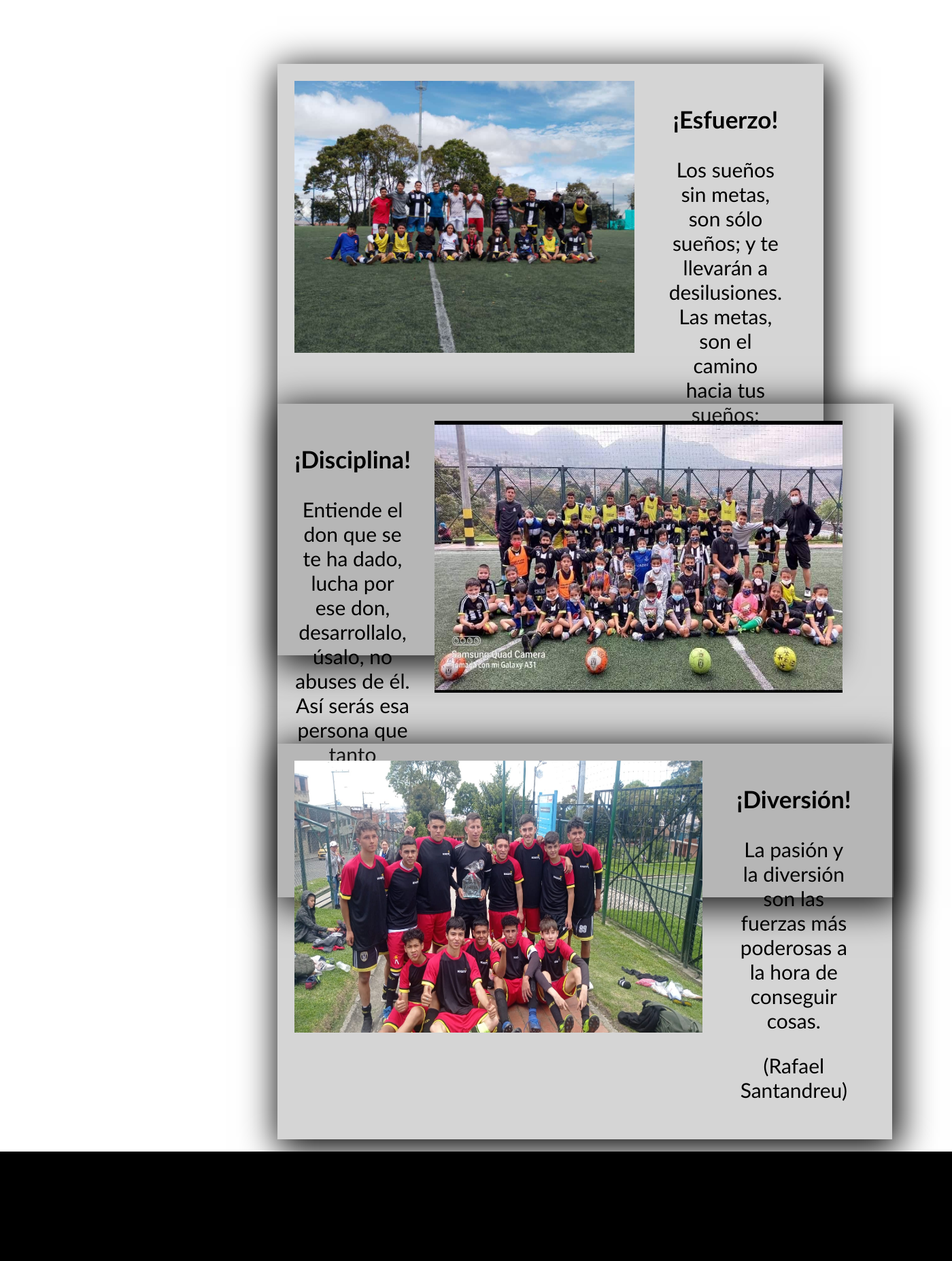
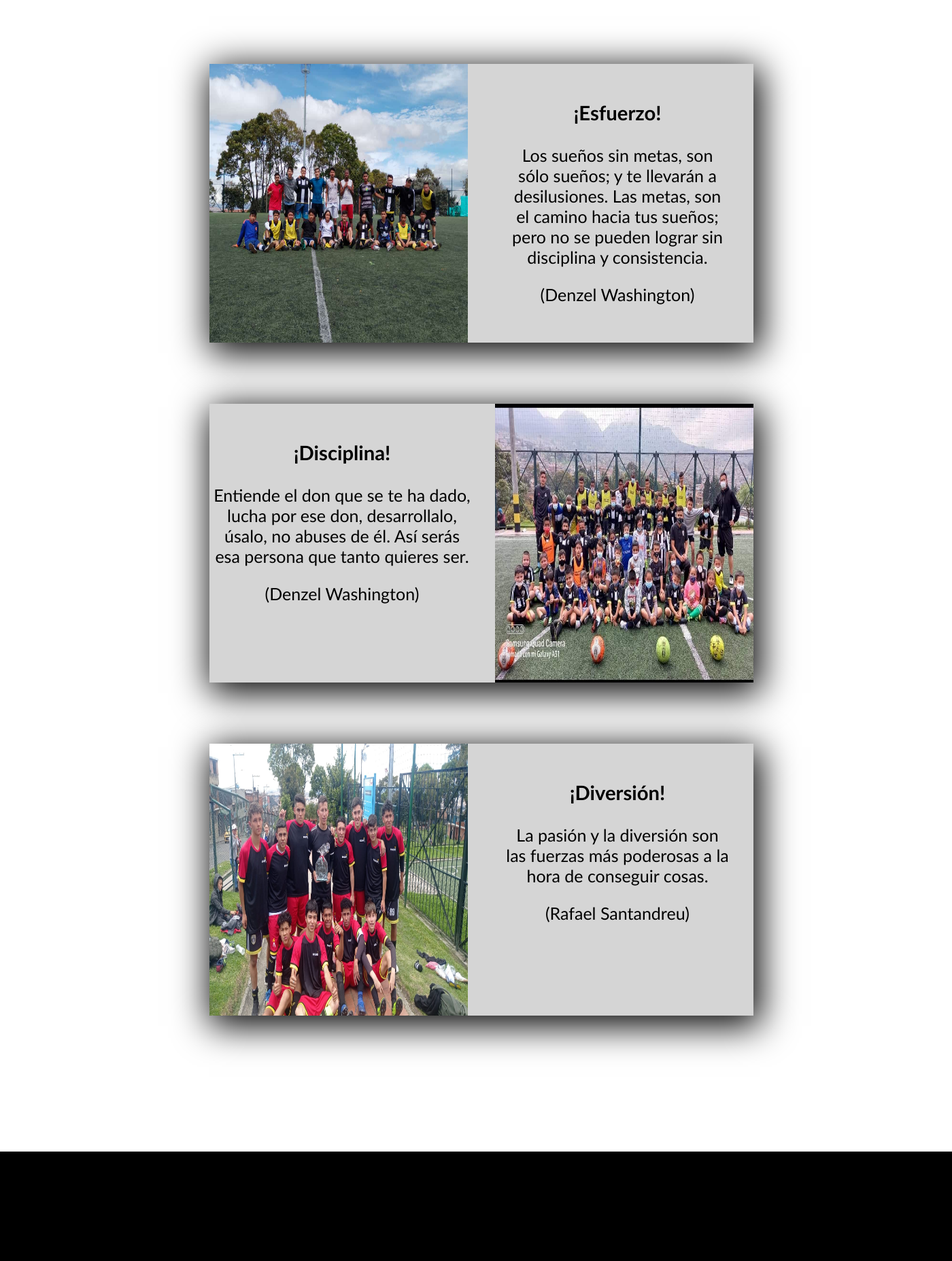
Before and after one commit to JeissonAF/ECLUB, a PHP site: page /HTML/jugadores.html in a window 1400 px wide; the page is wider, and only the part inside the window is pictured. Shown: the part 114-1969 px from the top of that part at 68% size. Run offline with PHP 8.4, Linux system fonts and the light colour scheme.

Commit message:
mejoras jugador

```diff
--- a/CSS/estiloreg.css
+++ b/CSS/estiloreg.css
@@ -167,3 +167,5 @@ nav a:hover{
     .hide-mobile{
       display: none !important;
     }
+
+  }
--- a/CSS/jugadores.css
+++ b/CSS/jugadores.css
@@ -1,3 +1,4 @@
+
 header{
     display: flex;
     justify-content: space-between;
@@ -59,14 +60,10 @@ a{
 
 .contenedor{
     display: flex;
-    margin-top: 200px;
-
+    z-index: 2;
     background-color: rgba(85, 85, 85, 0.247);
-    padding: 25px;
     position: absolute;
-    font-size: 20px;
-    margin-left: 400px;
-    margin-right: 400px;
+    margin: 200px 400px 0px 400px;
     box-shadow: 5px 10px 50px 5px #000;
 }
 
@@ -87,22 +84,17 @@ a{
 
  .contenedor2{
     display: flex;
-    margin-top: 700px;
-
     background-color: rgba(85, 85, 85, 0.247);
-    padding: 25px;
+    /* padding: 25px; */
     position: absolute;
     font-size: 20px;
-    margin-left: 400px;
-    margin-right: 400px;
+    margin: 700px 400px 0px 400px;
     box-shadow: 5px 10px 50px 5px #000;
 }
 
 .cuadro2{
     width: 600px;
     height: 400px;
-    margin-right: 50px;
-
 }
 
 .text2{
@@ -115,15 +107,10 @@ a{
 
  .contenedor3{
     display: flex;
-    margin-top: 1200px;
-
     background-color: rgba(85, 85, 85, 0.247);
-    padding: 25px;
     position: absolute;
     font-size: 20px;
-    margin-left: 400px;
-    margin-right: 400px;
-    margin-bottom: 20px;
+    margin: 1200px 400px 20px 400px;
     box-shadow: 5px 10px 50px 5px #000;
 }
 
@@ -155,18 +142,175 @@ footer{
 }
 
 
-@media screen and (max-width: 991px) {
-    .hide, .hide-tablet {
-        display: none !important;
+@media screen and (max-width: 1670px) {
+    header{
+        display: flex;
+        font-weight: 10em;
+    }
+    .contenedor{
+        display: flex;
+        width: 1000px;
+        margin-left: 350px;
+
+    }
+
+    .cuadro{
+        width: 500px;
+        height: 450px;
+        position: relative;
+    }
+
+    .contenedor2{
+        display: flex;
+        width: 1000px;
+        margin-left: 350px;
+
+    }
+
+    .cuadro2{
+        width: 500px;
+        height: 450px;
+        position: relative;
+    }
+
+    .text2{
+        font-size: 28px;
+        margin-left: 10px;
+        margin-top: 2em;
+    }
+
+    .contenedor3{
+        display: flex;
+        width: 1000px;
+        margin-left: 350px;
+
+    }
+
+    .cuadro3{
+        width: 500px;
+        height: 450px;
+        position: relative;
+    }
+
+    .text3{
+        text-align: center;
+        margin-top: 2em;
+    }
+
+}
+
+@media screen and (max-width: 1500px){
+    .contenedor{
+        display: flex;
+        width: 800px;
+        margin-left: 350px;
+        height: 410px;
+    }
+
+    .cuadro{
+        width:380px;
+        height: 410px;
+        position: relative;
+    }
+    .text{
+        font-size: 25px;
+        margin-left: 5px;
+        margin-top: 1em;
+    }
+
+    .contenedor2{
+        display: flex;
+        width: 800px;
+        margin-left: 350px;
+        height: 410px;
+
+    }
+
+    .cuadro2{
+        width:380px;
+        height: 410px;
+        position: relative;
+    }
+    .text2{
+        font-size: 25px;
+        margin-left: 5px;
+        margin-top: 1em;
+    }
+
+    .contenedor3{
+        display: flex;
+        width: 800px;
+        margin-left: 350px;
+        height: 400px;
+
+    }
+
+    .cuadro3{
+        width:380px;
+        height: 400px;
+        position: relative;
+    }
+    .text3{
+        font-size: 25px;
+        margin-left: 5px;
+        margin-top: 1em;
     }
 }
-  @media screen and (max-width: 767px) {
-    .hide-mobile-landscape{
-      display: none !important;
+
+@media screen and (max-width: 1400px){
+    .contenedor{
+        display: flex;
+        width: 800px;
+        margin-left: 300px;
+        height: 410px;
+    }
+
+    .cuadro{
+        width:380px;
+        height: 410px;
+        position: relative;
+    }
+    .text{
+        font-size: 25px;
+        margin-left: 5px;
+        margin-top: 1em;
+    }
+
+    .contenedor2{
+        display: flex;
+        width: 800px;
+        margin-left: 300px;
+        height: 410px;
+
+    }
+
+    .cuadro2{
+        width:380px;
+        height: 410px;
+        position: relative;
+    }
+    .text2{
+        font-size: 25px;
+        margin-left: 5px;
+        margin-top: 1em;
+    }
+
+    .contenedor3{
+        display: flex;
+        width: 800px;
+        margin-left: 300px;
+        height: 400px;
+
+    }
+
+    .cuadro3{
+        width:380px;
+        height: 400px;
+        position: relative;
+    }
+    .text3{
+        font-size: 25px;
+        margin-left: 5px;
+        margin-top: 1em;
     }
 }
-  @media screen and (max-width: 479px) {
-    .hide-mobile{
-      display: none !important;
-    }
-}
```
